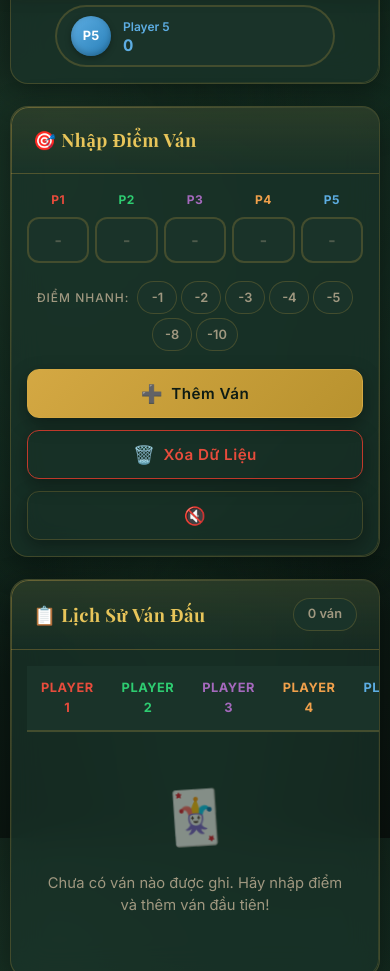
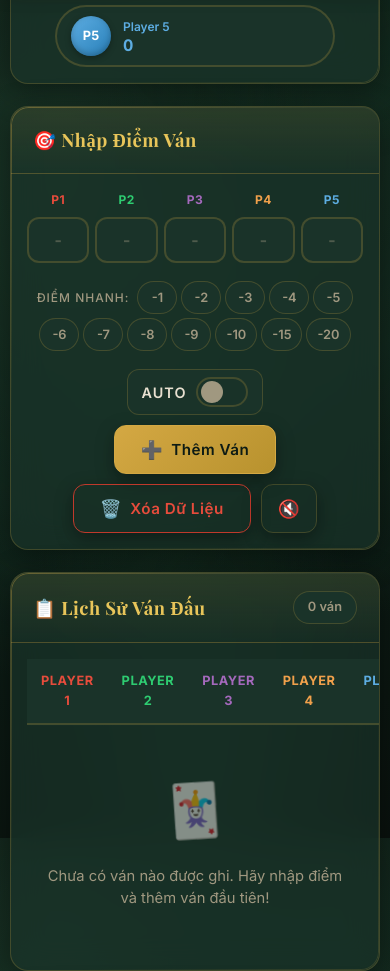
Before and after one commit to tungtt30/sam2.0, a plain HTML site: page index.html in a window 390 px wide. Shown: the part 850-1821 px from the top of the page. Drawn offline with nearby package versions, Linux system fonts and the light colour scheme.

Commit message:
add feature and fix some bugs

```diff
--- a/assets/app.js
+++ b/assets/app.js
@@ -24,11 +24,14 @@ const emptyState = document.getElementById('emptyState');
 const roundCount = document.getElementById('roundCount');
 const currentYearSpan = document.getElementById('currentYear');
 const themeToggle = document.getElementById('themeToggle');
+const autoSubmitToggle = document.getElementById('autoSubmitToggle');
 
 // --- Constants ---
 let PLAYER_COUNT = 5;
 let isPlaying = false;
 let s = null;
+let autoSubmit = false;
+const autoSubmitKey = 'samlokAutoSubmit';
 
 // Player data
 let namearr = ['Player 1', 'Player 2', 'Player 3', 'Player 4', 'Player 5'];
@@ -227,6 +230,7 @@ document.querySelector('.quick-actions').addEventListener('click', (e) => {
   if (lastFocusedScoreInput && !lastFocusedScoreInput.classList.contains('player-hidden')) {
     lastFocusedScoreInput.value = val;
     lastFocusedScoreInput.focus();
+    checkAutoSubmit();
     return;
   }
 
@@ -237,6 +241,7 @@ document.querySelector('.quick-actions').addEventListener('click', (e) => {
     if (!inp.value || inp.value === '0') {
       inp.value = val;
       inp.focus();
+      checkAutoSubmit();
       return;
     }
   }
@@ -610,14 +615,17 @@ function getStore() {
   }
 }
 
-// --- Event Listeners ---
-btn_add.addEventListener('click', () => {
+// --- Submit Round (reused by button, Enter key, mobile bar & auto-submit) ---
+function submitRound() {
   push();
   updateChartData();
   chart.update();
   render();
   store();
-});
+}
+
+// --- Event Listeners ---
+btn_add.addEventListener('click', submitRound);
 
 btn_clr.addEventListener('click', () => {
   showConfirmModal(() => {
@@ -633,11 +641,7 @@ const mobAudio = document.getElementById('mobAudio');
 
 function addRound() {
   if (navigator.vibrate) navigator.vibrate(15); // subtle haptic tap
-  push();
-  if (typeof updateChartData === 'function') updateChartData();
-  if (typeof chart !== 'undefined' && chart) chart.update();
-  render();
-  store();
+  submitRound();
 }
 
 if (mobAdd) mobAdd.addEventListener('click', addRound);
@@ -651,6 +655,54 @@ if (mobClear) {
 }
 if (mobAudio) mobAudio.addEventListener('click', toggleAudio);
 
+// --- Auto-submit toggle ---
+function saveAutoSubmit() {
+  window.localStorage.setItem(autoSubmitKey, autoSubmit ? '1' : '0');
+}
+
+function loadAutoSubmit() {
+  autoSubmit = window.localStorage.getItem(autoSubmitKey) === '1';
+  if (autoSubmitToggle) autoSubmitToggle.checked = autoSubmit;
+}
+
+if (autoSubmitToggle) {
+  autoSubmitToggle.addEventListener('change', () => {
+    autoSubmit = autoSubmitToggle.checked;
+    saveAutoSubmit();
+    if (autoSubmit) {
+      checkAutoSubmit();
+    }
+  });
+}
+
+// Returns true if exactly one visible score input is empty
+// (meaning every other player already has a value entered)
+function exactlyOneEmptyInput() {
+  let emptyCount = 0;
+  for (let i = 0; i < PLAYER_COUNT; i++) {
+    const inp = input_score[i];
+    if (!inp || inp.classList.contains('player-hidden')) continue;
+    if (inp.value.trim() === '') emptyCount++;
+  }
+  // Auto-submit only when exactly one visible input remains empty
+  // (i.e. every other player already has a value entered).
+  return emptyCount === 1;
+}
+
+// Trigger auto-submit when the last necessary score is entered
+function checkAutoSubmit() {
+  if (!autoSubmit) return;
+  if (exactlyOneEmptyInput()) {
+    submitRound();
+  }
+}
+
+// Listen on each score input: when auto-submit is on and only one
+// input is left empty, automatically record the round.
+input_score.forEach((input) => {
+  input.addEventListener('input', checkAutoSubmit);
+});
+
 // --- Enter key to submit ---
 document.addEventListener('keydown', (e) => {
   if (e.key === 'Enter') {
@@ -658,11 +710,7 @@ document.addEventListener('keydown', (e) => {
     // Check if we're in a score input
     if (activeEl && activeEl.classList.contains('input_score')) {
       e.preventDefault();
-      push();
-      updateChartData();
-      chart.update();
-      render();
-      store();
+      submitRound();
     }
   }
 });
@@ -694,6 +742,7 @@ function setupReveal() {
 // --- Initialize ---
 function init() {
   getStore();
+  loadAutoSubmit();
   updatePlayerVisibility();
   updateSlotOptions();
   updateTableHeader();
--- a/assets/style.css
+++ b/assets/style.css
@@ -742,6 +742,94 @@ textarea {
   }
 }
 
+/* --- Auto-submit toggle (inline, left of Thêm Ván) --- */
+.switch-inline {
+  display: inline-flex;
+  align-items: center;
+  gap: 10px;
+  flex-shrink: 0;
+  padding: 0 14px;
+  height: 46px;
+  border-radius: var(--radius-sm);
+  border: 1px solid var(--color-border);
+  background: var(--color-surface-solid);
+  cursor: pointer;
+  user-select: none;
+}
+
+/* Group holding the 3 action buttons, centered as a unit */
+.btn-actions {
+  display: flex;
+  gap: 12px;
+  flex: 1;
+  flex-wrap: wrap;
+  justify-content: center;
+}
+:root[data-theme='light'] .switch-inline {
+  background: #fff;
+}
+
+.switch-text {
+  font-size: 0.9rem;
+  font-weight: 600;
+  color: var(--color-text);
+  text-transform: uppercase;
+  letter-spacing: 1px;
+}
+
+.switch {
+  position: relative;
+  display: inline-block;
+  width: 52px;
+  height: 30px;
+  flex-shrink: 0;
+  cursor: pointer;
+}
+
+.switch input {
+  opacity: 0;
+  width: 0;
+  height: 0;
+  position: absolute;
+}
+
+.switch-slider {
+  position: absolute;
+  inset: 0;
+  background: var(--color-surface);
+  border: 2px solid var(--color-border);
+  border-radius: 30px;
+  transition: all var(--transition);
+}
+
+.switch-slider::before {
+  content: '';
+  position: absolute;
+  height: 22px;
+  width: 22px;
+  left: 3px;
+  top: 50%;
+  transform: translateY(-50%);
+  background: var(--color-text-muted);
+  border-radius: 50%;
+  transition: all var(--transition);
+}
+
+.switch input:checked + .switch-slider {
+  background: linear-gradient(135deg, var(--color-gold), var(--color-gold-dark));
+  border-color: var(--color-gold);
+}
+
+.switch input:checked + .switch-slider::before {
+  transform: translate(22px, -50%);
+  background: #fff;
+  box-shadow: 0 2px 6px rgba(0, 0, 0, 0.35);
+}
+
+.switch input:focus-visible + .switch-slider {
+  box-shadow: 0 0 0 3px rgba(212, 168, 67, 0.25);
+}
+
 /* --- Buttons --- */
 .btn {
   display: inline-flex;
@@ -1276,12 +1364,26 @@ textarea {
   }
 
   .btn-row {
-    flex-direction: column;
-    align-items: stretch;
+    flex-direction: row;
+    flex-wrap: wrap;
+    align-items: center;
+    justify-content: center;
+    gap: 10px;
+  }
+
+  .switch-inline {
+    flex: 0 0 auto;
+  }
+
+  .btn-actions {
+    flex: 1 1 auto;
+    justify-content: center;
+    gap: 10px;
   }
 
   .btn {
     justify-content: center;
+    flex: 0 1 auto;
   }
 
   .card-body {
--- a/index.html
+++ b/index.html
@@ -58,7 +58,6 @@
           <h1 class="logo-title">Sâm</h1>
           <span class="logo-icon logo-icon-right">🂱</span>
         </div>
-        <p class="header-subtitle">Máy Tính Điểm Thông Minh</p>
         <button class="theme-toggle" id="themeToggle" title="Chuyển giao diện" aria-label="Chuyển giao diện">🌙</button>
       </div>
     </header>
@@ -192,10 +191,23 @@
               <button class="quick-btn" data-val="-3">-3</button>
               <button class="quick-btn" data-val="-4">-4</button>
               <button class="quick-btn" data-val="-5">-5</button>
+              <button class="quick-btn" data-val="-6">-6</button>
+              <button class="quick-btn" data-val="-7">-7</button>
               <button class="quick-btn" data-val="-8">-8</button>
+              <button class="quick-btn" data-val="-9">-9</button>
               <button class="quick-btn" data-val="-10">-10</button>
+              <button class="quick-btn" data-val="-15">-15</button>
+              <button class="quick-btn" data-val="-20">-20</button>
             </div>
             <div class="btn-row">
+              <label class="switch-inline" for="autoSubmitToggle">
+                <span class="switch-text">auto</span>
+                <span class="switch">
+                  <input type="checkbox" id="autoSubmitToggle" />
+                  <span class="switch-slider"></span>
+                </span>
+              </label>
+              <div class="btn-actions">
                 <button class="btn btn-add" id="btnAdd">
                   <span class="btn-icon">➕</span> Thêm Ván
                 </button>
@@ -205,6 +217,7 @@
                 <button class="btn btn-audio" id="btnAudio">
                   <span class="btn-icon">🔇</span>
                 </button>
+              </div>
             </div>
           </div>
         </div>
```
Also changed, not shown: 1 other file. Lines whose indentation alone changed are shown as unchanged.
